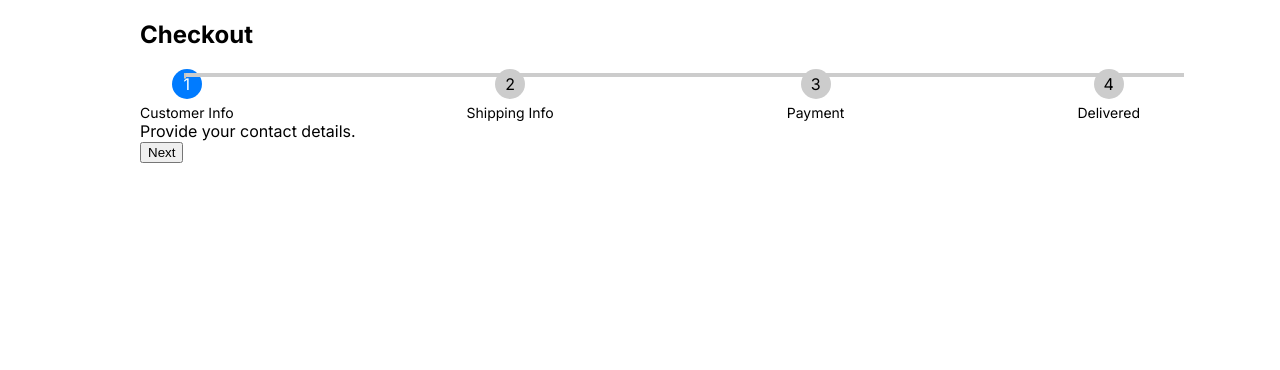
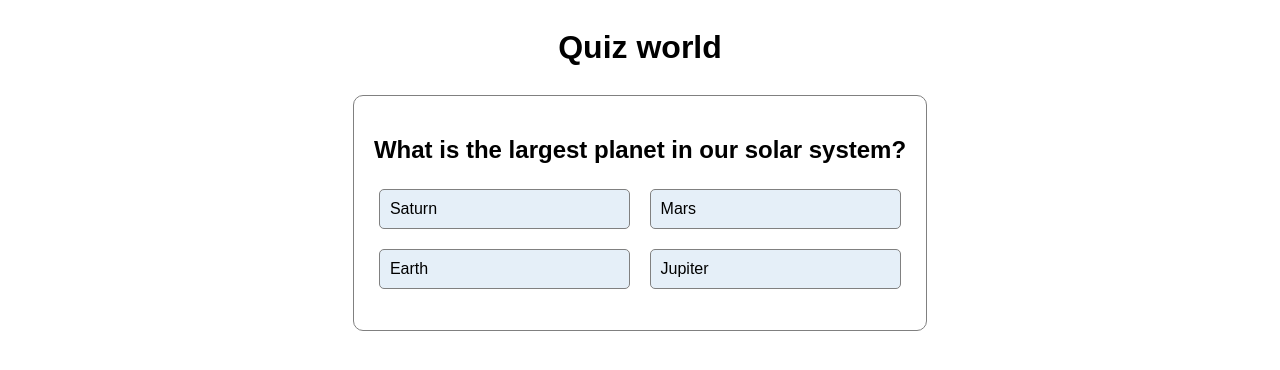
Before and after one commit to prashant136/frontend-machine-coding, a Next.js app: page / in a window 1280 px wide. Shown: the top 370 px of the page. Built offline with nearby package versions, Linux system fonts and the light colour scheme.

Commit message:
quiz app

```diff
--- a/src/app/page.js
+++ b/src/app/page.js
@@ -12,6 +12,7 @@ import UseMemoPolyfill from "./questions/useMemo-polyfill";
 import Breadcrumbs from "./questions/breadcrumbs";
 import OTP from "./questions/OTP-login";
 import Stepper from "./questions/stepper";
+import Quiz from "./questions/quiz-app";
 
 export default function Home() {
     return (
@@ -28,7 +29,8 @@ export default function Home() {
             {/* <DarkMode /> */}
             {/* <Breadcrumbs /> */}
             {/* <OTP /> */}
-            <Stepper />
+            {/* <Stepper /> */}
+            <Quiz />
         </div>
     );
 }
--- /dev/null
+++ b/src/app/questions/quiz-app/components/Question.js
@@ -0,0 +1,21 @@
+import React from "react";
+
+export default function Question({ question, onAnswerClick }) {
+    return (
+        <div className='questions'>
+            <h2>{question.question}</h2>
+            <ul className='ans-options'>
+                {question.answerOptions.map((item, index) => {
+                    return (
+                        <li
+                            key={item.text}
+                            onClick={() => onAnswerClick(item.isCorrect)}
+                        >
+                            {item.text}
+                        </li>
+                    );
+                })}
+            </ul>
+        </div>
+    );
+}
--- /dev/null
+++ b/src/app/questions/quiz-app/components/Result.js
@@ -0,0 +1,28 @@
+import React from "react";
+
+export default function Result({
+    userAnswer,
+    questionlist,
+    resetQuizFn = () => {}
+}) {
+    const correctAnswers = userAnswer.filter((ans) => ans).length;
+    return (
+        <div className='results'>
+            <h2>Results</h2>
+            <p>
+                You answered {correctAnswers} out of {questionlist.length}{" "}
+                questions
+                <span onClick={resetQuizFn}> Click here to reset</span>
+            </p>
+            <ul>
+                {questionlist.map((ques, index) => {
+                    return (
+                        <li key={index} data-correct={userAnswer[index]}>
+                            Q{index + 1}. {ques.question}
+                        </li>
+                    );
+                })}
+            </ul>
+        </div>
+    );
+}
--- /dev/null
+++ b/src/app/questions/quiz-app/constants/questions.js
@@ -0,0 +1,92 @@
+export const questionlist = [
+    {
+        question: "What is the largest planet in our solar system?",
+        answerOptions: [
+            { text: "Saturn", isCorrect: false },
+            { text: "Mars", isCorrect: false },
+            { text: "Earth", isCorrect: false },
+            { text: "Jupiter", isCorrect: true }
+        ]
+    },
+    {
+        question: "What is the tallest mountain in the world?",
+        answerOptions: [
+            { text: "Mount Everest", isCorrect: true },
+            { text: "K2", isCorrect: false },
+            { text: "Kangchenjunga", isCorrect: false },
+            { text: "Lhotse", isCorrect: false }
+        ]
+    },
+    {
+        question: "Which country is home to the Great Wall of China?",
+        answerOptions: [
+            { text: "China", isCorrect: true },
+            { text: "Japan", isCorrect: false },
+            { text: "Korea", isCorrect: false },
+            { text: "India", isCorrect: false }
+        ]
+    },
+    {
+        question: "What is the capital of France?",
+        answerOptions: [
+            { text: "London", isCorrect: false },
+            { text: "Berlin", isCorrect: false },
+            { text: "Paris", isCorrect: true },
+            { text: "Rome", isCorrect: false }
+        ]
+    },
+    {
+        question: "What is the chemical formula for water?",
+        answerOptions: [
+            { text: "H2O", isCorrect: true },
+            { text: "CO2", isCorrect: false },
+            { text: "NaCl", isCorrect: false },
+            { text: "NH3", isCorrect: false }
+        ]
+    },
+    {
+        question: "What is the largest ocean on Earth?",
+        answerOptions: [
+            { text: "Atlantic Ocean", isCorrect: false },
+            { text: "Pacific Ocean", isCorrect: true },
+            { text: "Indian Ocean", isCorrect: false },
+            { text: "Arctic Ocean", isCorrect: false }
+        ]
+    },
+    {
+        question: "What is the most popular social media platform?",
+        answerOptions: [
+            { text: "Instagram", isCorrect: true },
+            { text: "Facebook", isCorrect: false },
+            { text: "Twitter", isCorrect: false },
+            { text: "YouTube", isCorrect: false }
+        ]
+    },
+    {
+        question: "What is the currency of Japan?",
+        answerOptions: [
+            { text: "Euro", isCorrect: false },
+            { text: "US Dollar", isCorrect: false },
+            { text: "Japanese Yen", isCorrect: true },
+            { text: "Chinese Yuan", isCorrect: false }
+        ]
+    },
+    {
+        question: "What is the world's largest search engine?",
+        answerOptions: [
+            { text: "Google", isCorrect: true },
+            { text: "Bing", isCorrect: false },
+            { text: "Yahoo", isCorrect: false },
+            { text: "DuckDuckGo", isCorrect: false }
+        ]
+    },
+    {
+        question: "Who painted the Mona Lisa?",
+        answerOptions: [
+            { text: "Michelangelo", isCorrect: false },
+            { text: "Leonardo da Vinci", isCorrect: true },
+            { text: "Sandro Botticelli", isCorrect: false },
+            { text: "Raphael", isCorrect: false }
+        ]
+    }
+];
--- /dev/null
+++ b/src/app/questions/quiz-app/index.js
@@ -0,0 +1,42 @@
+import React, { useState } from "react";
+import Question from "./components/question";
+import { questionlist } from "./constants/questions";
+import "./style.css";
+import Result from "./components/Result";
+
+export default function Quiz() {
+    const [currentQuestion, setCurrQuestion] = useState(0);
+    const [userAnswer, setUserAnswer] = useState([]);
+
+    const handleQuestionNext = (isCorrect) => {
+        setCurrQuestion(currentQuestion + 1);
+        setUserAnswer([...userAnswer, isCorrect]);
+    };
+
+    const resetQuizFn = () => {
+        setCurrQuestion(0);
+        setUserAnswer([]);
+    };
+
+    return (
+        <div className='app'>
+            <h1>Quiz world</h1>
+
+            {/* Question */}
+            {currentQuestion < questionlist.length && (
+                <Question
+                    question={questionlist[currentQuestion]}
+                    onAnswerClick={handleQuestionNext}
+                />
+            )}
+            {/* Results */}
+            {currentQuestion === questionlist.length && (
+                <Result
+                    userAnswer={userAnswer}
+                    questionlist={questionlist}
+                    resetQuizFn={resetQuizFn}
+                />
+            )}
+        </div>
+    );
+}
--- /dev/null
+++ b/src/app/questions/quiz-app/style.css
@@ -0,0 +1,53 @@
+.questions {
+    border: 1px solid gray;
+    border-radius: 10px;
+    padding: 20px;
+
+}
+
+.ans-options {
+    list-style: none;
+    display: grid;
+    grid-template-columns: auto auto;
+    gap: 20px;
+    padding: 5px;
+}
+
+.ans-options>li {
+    border: 1px solid gray;
+    border-radius: 5px;
+    padding: 10px;
+    cursor: pointer;
+    background-color: rgb(229, 239, 248);
+}
+
+.results {
+    margin: 20px auto;
+    padding: 15px;
+    border: 1px solid #ababab;
+    border-radius: 5px;
+}
+
+.results span {
+    color: red;
+    font-weight: 800;
+    cursor: pointer;
+    text-decoration: underline;
+}
+
+.results ul {
+    list-style: none;
+    padding: 0;
+}
+
+.results li {
+    margin-bottom: 10px;
+}
+
+.results li[data-correct="true"] {
+    color: green;
+}
+
+.results li[data-correct="false"] {
+    color: red;
+}
```
